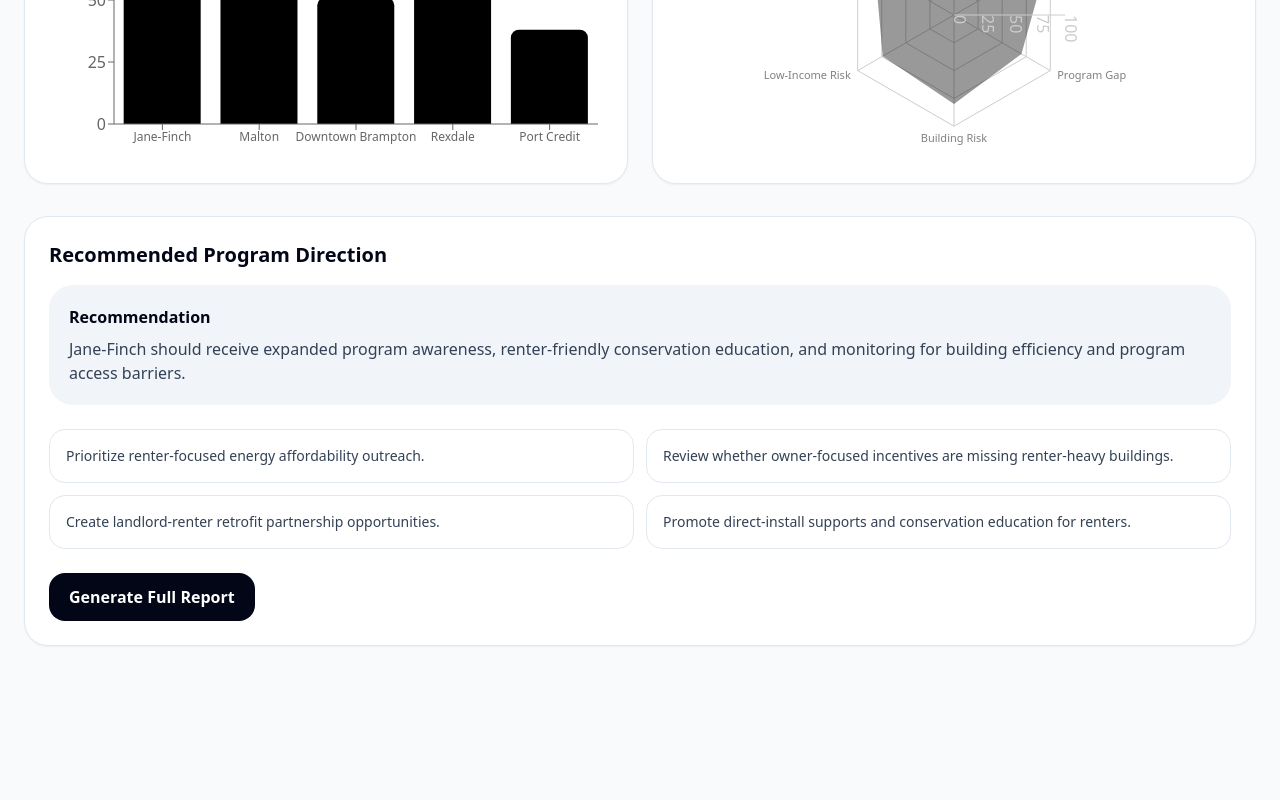
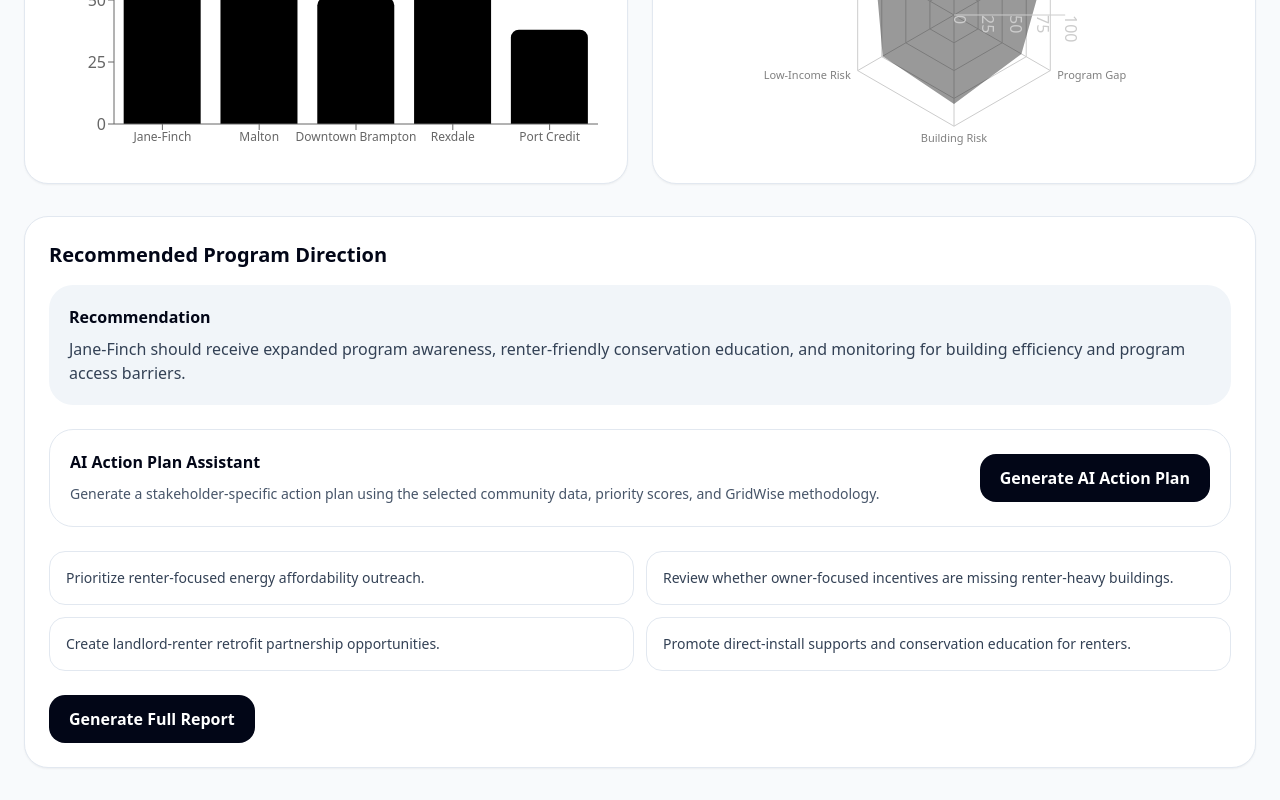
Before and after one commit to khanmalasa404-pixel/SENECA_HACKATHON, a Next.js app: page /dashboard in a window 1280 px wide. Shown: the part 1843-2643 px from the top of the page. Before the commit the page ends 2521 px from the top, so only its background shows below. Built offline with nearby package versions, Linux system fonts and the light colour scheme.

Commit message:
AI ACtion Plan Implemented

```diff
--- /dev/null
+++ b/app/api/ai-action-plan/route.ts
@@ -0,0 +1,96 @@
+import { NextResponse } from "next/server";
+import Groq from "groq-sdk";
+
+const groq = new Groq({
+  apiKey: process.env.GROQ_API_KEY,
+});
+
+export async function POST(request: Request) {
+  try {
+    const body = await request.json();
+    const { community, scores } = body;
+
+    if (!community || !scores) {
+      return NextResponse.json(
+        { error: "Missing community or score data." },
+        { status: 400 }
+      );
+    }
+
+    if (!process.env.GROQ_API_KEY) {
+      return NextResponse.json(
+        { error: "Missing GROQ_API_KEY in .env.local." },
+        { status: 500 }
+      );
+    }
+
+    const prompt = `
+You are an AI planning assistant for GridWise, an energy equity decision-support tool.
+
+Use the community data and scores below to generate a concise action plan for utilities, municipalities, housing partners, and community organizations.
+
+Important:
+- Be honest that ArcGIS / Statistics Canada fields are city-level Census Subdivision data.
+- Treat average monthly bill, program access score, building efficiency risk, outage count, and retrofit eligibility gap as prototype/demo inputs.
+- Focus on renter affordability, shelter-cost burden, renter-owner split incentive problem, and targeted action.
+- Keep the response practical, clear, and non-technical.
+- Do not invent exact funding amounts, exact utility programs, or guarantees.
+
+Community data:
+${JSON.stringify(community, null, 2)}
+
+Scores:
+${JSON.stringify(scores, null, 2)}
+
+Return exactly this format:
+
+Priority Summary:
+[2-3 sentences]
+
+Main Risk Drivers:
+- [driver 1]
+- [driver 2]
+- [driver 3]
+
+Recommended Utility Action:
+[1-2 sentences]
+
+Recommended Municipal Action:
+[1-2 sentences]
+
+Recommended Community Partner Action:
+[1-2 sentences]
+
+One-Sentence Pitch:
+[one sentence]
+`;
+
+    const completion = await groq.chat.completions.create({
+      model: "llama-3.1-8b-instant",
+      messages: [
+        {
+          role: "user",
+          content: prompt,
+        },
+      ],
+      temperature: 0.4,
+      max_tokens: 700,
+    });
+
+    const actionPlan =
+      completion.choices[0]?.message?.content ||
+      "No AI action plan generated.";
+
+    return NextResponse.json({ actionPlan });
+  } catch (error) {
+    console.error("AI action plan error:", error);
+
+    return NextResponse.json(
+      {
+        error:
+          "Failed to generate AI action plan. Check the API key, free quota, and server terminal error.",
+      },
+      { status: 500 }
+    );
+  }
+}
--- a/app/dashboard/page.tsx
+++ b/app/dashboard/page.tsx
@@ -35,7 +35,9 @@ export default function DashboardPage() {
   );
 
   const [view, setView] = useState("Utility View");
-
+  const [aiActionPlan, setAiActionPlan] = useState("");
+  const [isGeneratingAi, setIsGeneratingAi] = useState(false);
+  const [aiError, setAiError] = useState("");
   useEffect(() => {
     if (
       communityFromUrl &&
@@ -93,6 +95,50 @@ export default function DashboardPage() {
       score: areaScores.overallPriorityScore,
     };
   });
+  async function generateAiActionPlan() {
+    try {
+      setIsGeneratingAi(true);
+      setAiError("");
+      setAiActionPlan("");
+
+      const response = await fetch("/api/ai-action-plan", {
+        method: "POST",
+        headers: {
+          "Content-Type": "application/json",
+        },
+        body: JSON.stringify({
+          community: selectedArea,
+          scores,
+        }),
+      });
+
+      const contentType = response.headers.get("content-type");
+
+      if (!contentType?.includes("application/json")) {
+        const text = await response.text();
+        console.error("Non-JSON response from AI route:", text);
+        throw new Error(
+          "AI route did not return JSON. Check that app/api/ai-action-plan/route.ts exists and the server was restarted."
+        );
+      }
+
+      const data = await response.json();
+
+      if (!response.ok) {
+        throw new Error(data.error || "Failed to generate AI action plan.");
+      }
+
+      setAiActionPlan(data.actionPlan);
+    } catch (error) {
+      setAiError(
+        error instanceof Error
+          ? error.message
+          : "Failed to generate AI action plan."
+      );
+    } finally {
+      setIsGeneratingAi(false);
+    }
+  }
 
   return (
     <main className="min-h-screen bg-slate-50 px-6 py-8">
@@ -334,6 +380,39 @@ export default function DashboardPage() {
             <p className="font-semibold text-slate-950">Recommendation</p>
             <p className="mt-2 text-slate-700">{recommendation}</p>
           </div>
+          <div className="mt-6 rounded-3xl border border-slate-200 bg-white p-5">
+  <div className="flex flex-col justify-between gap-4 md:flex-row md:items-center">
+    <div>
+      <p className="font-semibold text-slate-950">
+        AI Action Plan Assistant
+      </p>
+      <p className="mt-2 text-sm leading-6 text-slate-600">
+        Generate a stakeholder-specific action plan using the selected
+        community data, priority scores, and GridWise methodology.
+      </p>
+    </div>
+
+    <button
+      onClick={generateAiActionPlan}
+      disabled={isGeneratingAi}
+      className="rounded-2xl bg-slate-950 px-5 py-3 font-semibold text-white hover:bg-slate-800 disabled:cursor-not-allowed disabled:opacity-60"
+    >
+      {isGeneratingAi ? "Generating..." : "Generate AI Action Plan"}
+    </button>
+  </div>
+
+  {aiError && (
+    <div className="mt-4 rounded-2xl bg-red-50 p-4 text-sm text-red-700">
+      {aiError}
+    </div>
+  )}
+
+  {aiActionPlan && (
+    <div className="mt-4 whitespace-pre-line rounded-2xl bg-slate-100 p-5 text-sm leading-7 text-slate-700">
+      {aiActionPlan}
+    </div>
+  )}
+</div>
 
           <div className="mt-6 grid gap-3 md:grid-cols-2">
             <ActionCard text="Prioritize renter-focused energy affordability outreach." />
--- a/components/ArcGISMap.tsx
+++ b/components/ArcGISMap.tsx
@@ -82,7 +82,7 @@ export default function ArcGISMap() {
       esriConfig.apiKey = process.env.NEXT_PUBLIC_ARCGIS_API_KEY || "";
 
       const map = new Map({
-        basemap: "arcgis/light-gray",
+        basemap: "gray-vector",
       });
 
       const priorityLayer = new GraphicsLayer({
--- a/package.json
+++ b/package.json
@@ -7,9 +7,12 @@
   },
   "dependencies": {
     "@arcgis/core": "^5.0.19",
+    "@google/genai": "^2.6.0",
+    "groq-sdk": "^1.2.0",
     "lucide-react": "latest",
     "mongoose": "latest",
     "next": "latest",
+    "openai": "^6.39.0",
     "react": "latest",
     "react-dom": "latest",
     "recharts": "latest"
```
Also changed, not shown: 1 other file (tests, documents, lock files or other folders).
